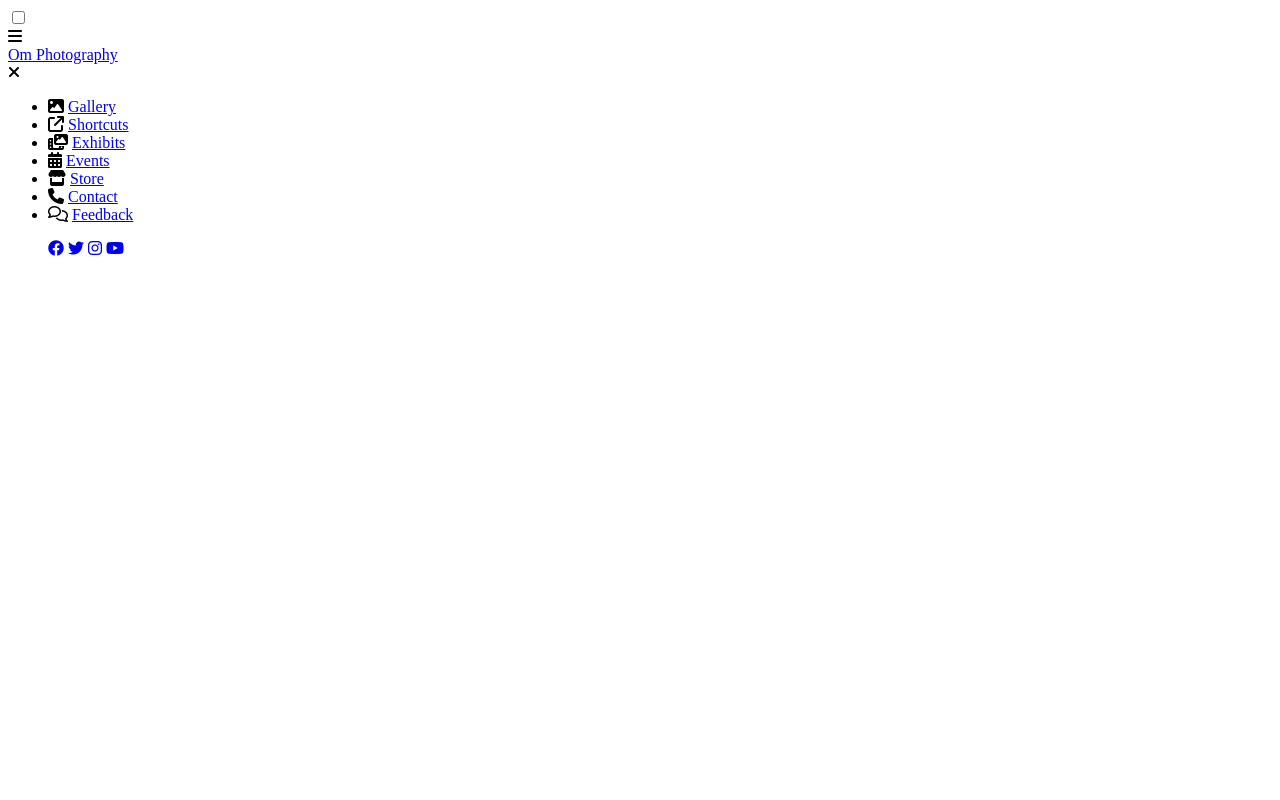
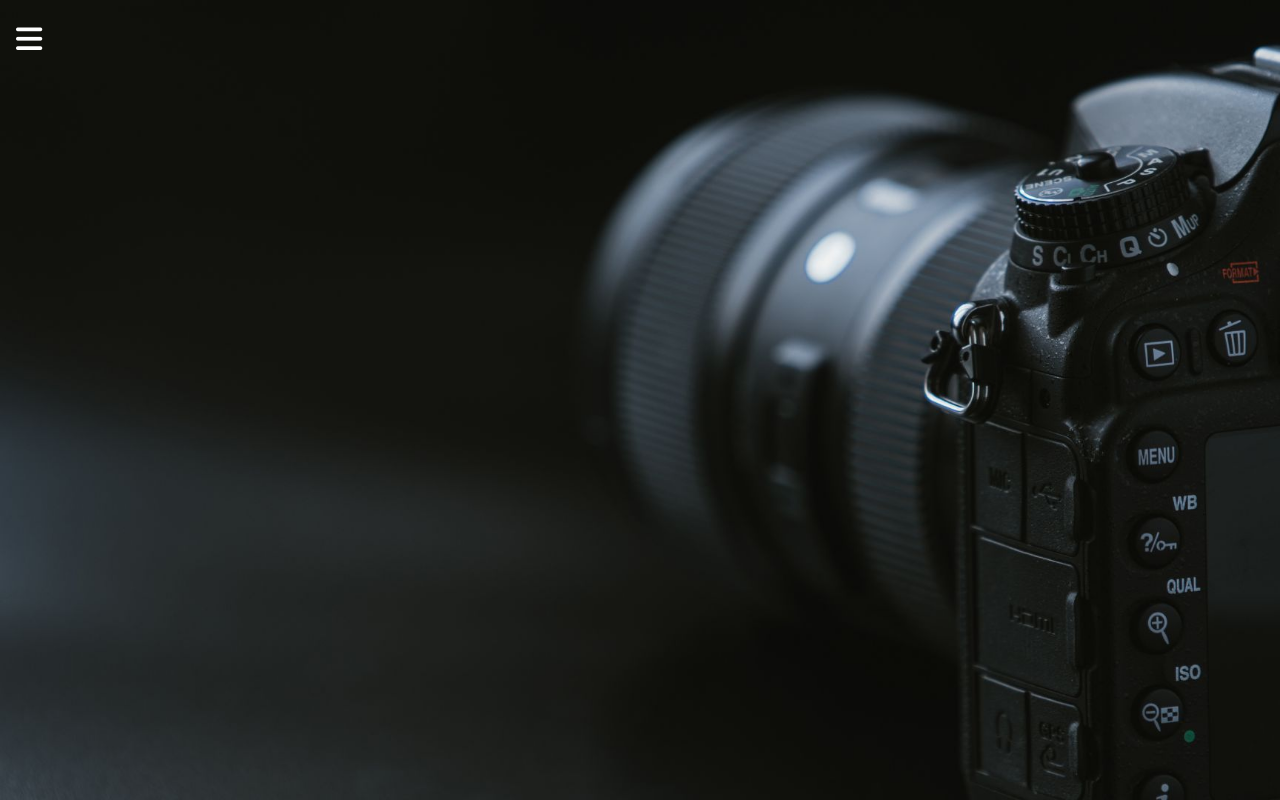
Before and after one commit to Om-Raja/photography, a plain HTML site: page index.html in a window 1280 px wide. Drawn offline with Linux system fonts and the light colour scheme.

Commit message:
updated the link of css file in index.html

```diff
--- a/index.html
+++ b/index.html
@@ -15,7 +15,7 @@
       rel="stylesheet"
       href="https://cdnjs.cloudflare.com/ajax/libs/font-awesome/6.4.0/css/all.min.css"
     />
-    <link rel="stylesheet" href="photography.css">
+    <link rel="stylesheet" href="style.css">
   </head>
   <body>
     <div class="main_box">
```
